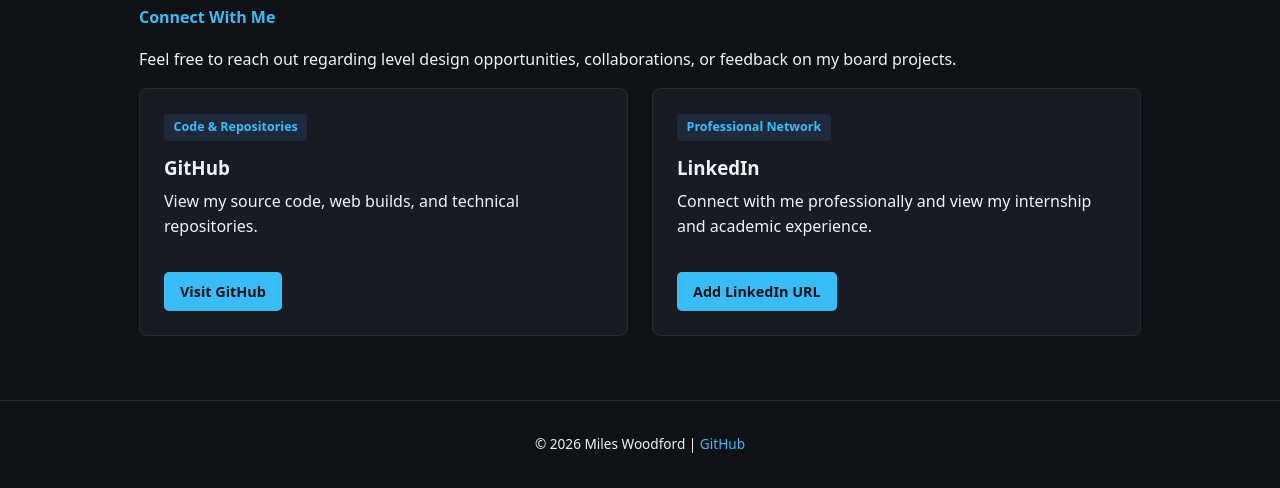
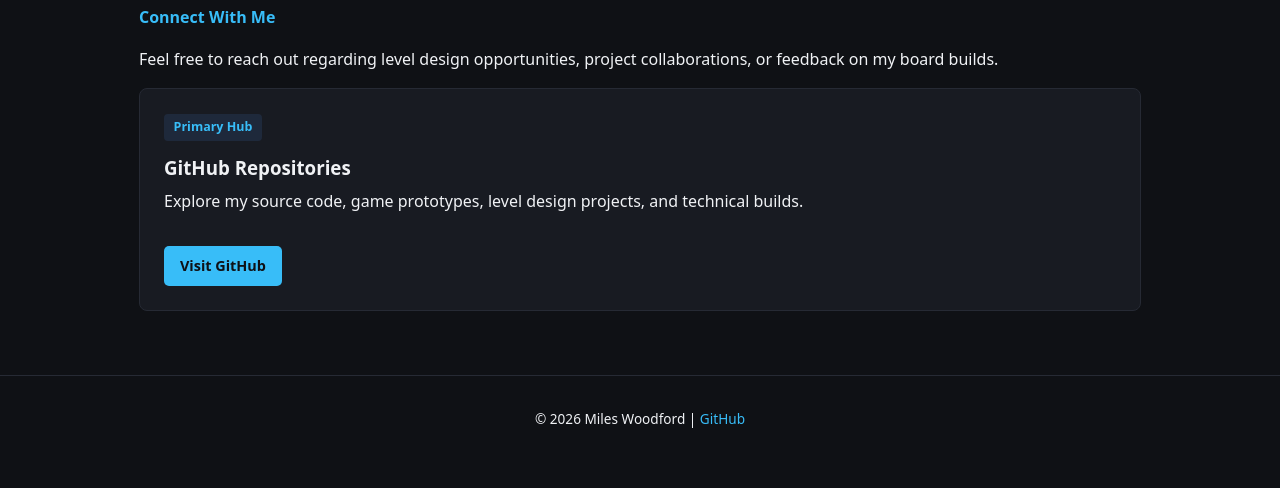
Before and after one commit to starlight-design111/ScarrLight-Board-Website, a plain HTML site: page contact.html in a window 1280 px wide. Shown: the part 166-654 px from the top of the page. Drawn offline with Linux system fonts and the light colour scheme.

Commit message:
Revise contact page content and remove LinkedIn section
Updated text for clarity and removed the LinkedIn section.

```diff
--- a/contact.html
+++ b/contact.html
@@ -24,26 +24,17 @@
     <section class="hero">
       <h1>Contact &amp; Links</h1>
       <p class="subtitle">Connect With Me</p>
-      <p>Feel free to reach out regarding level design opportunities, collaborations, or feedback on my board projects.</p>
+      <p>Feel free to reach out regarding level design opportunities, project collaborations, or feedback on my board builds.</p>
     </section>
 
     <div class="grid">
       <div class="card">
         <div>
-          <span class="tag">Code &amp; Repositories</span>
-          <h3>GitHub</h3>
-          <p>View my source code, web builds, and technical repositories.</p>
+          <span class="tag">Primary Hub</span>
+          <h3>GitHub Repositories</h3>
+          <p>Explore my source code, game prototypes, level design projects, and technical builds.</p>
         </div>
         <a href="https://github.com/starlight-design111" target="_blank" class="btn">Visit GitHub</a>
-      </div>
-
-      <div class="card">
-        <div>
-          <span class="tag">Professional Network</span>
-          <h3>LinkedIn</h3>
-          <p>Connect with me professionally and view my internship and academic experience.</p>
-        </div>
-        <a href="https://linkedin.com" target="_blank" class="btn">Add LinkedIn URL</a>
       </div>
     </div>
   </main>
```
